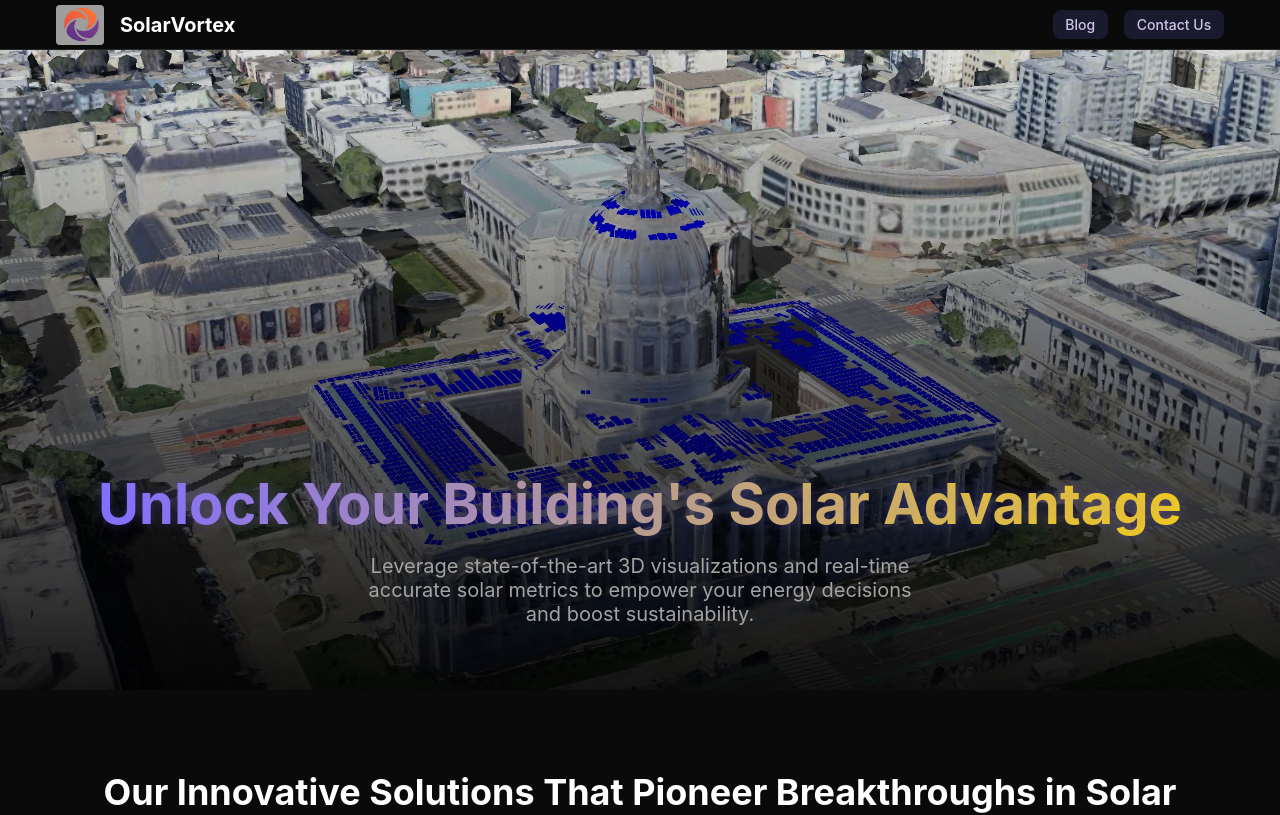
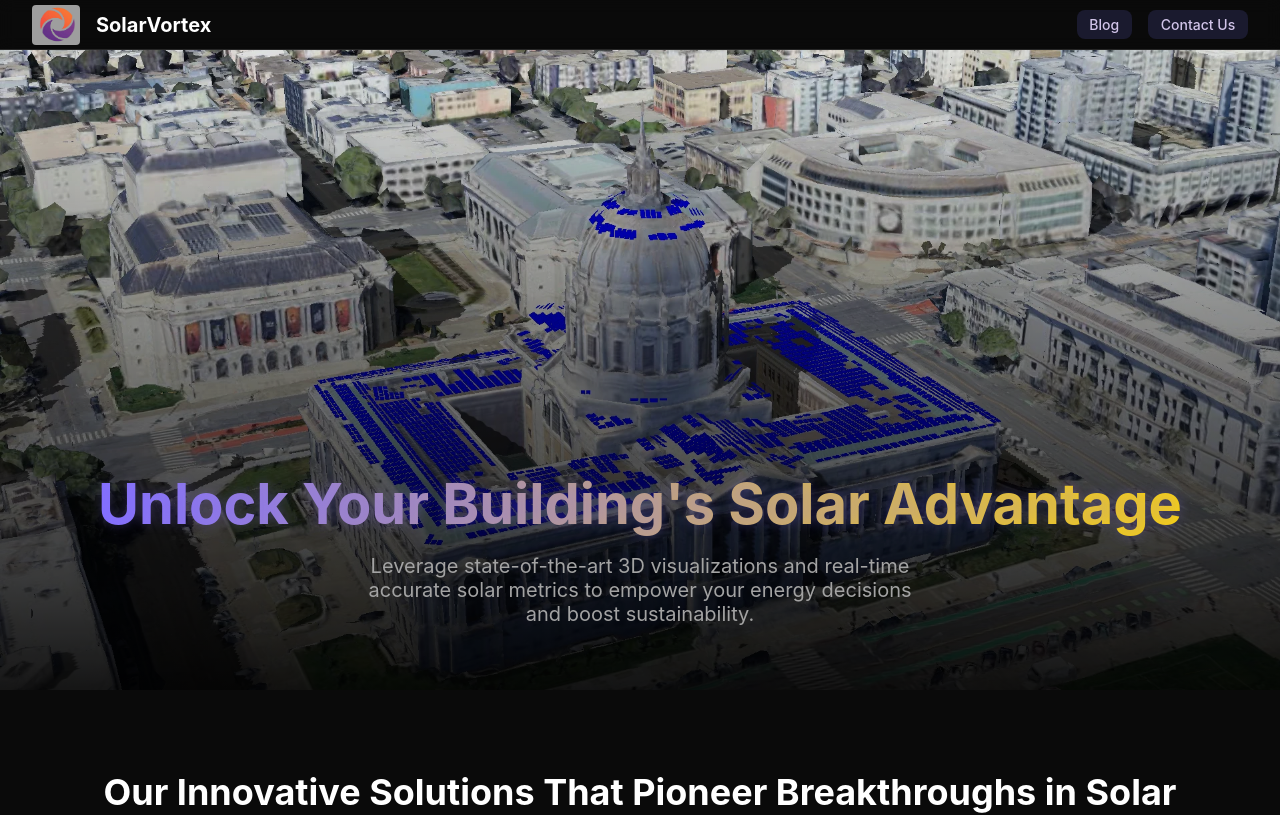
Before and after one commit to solar-vortex/solar-vortex.github.io, a React (Vite) app: page / in a window 1280 px wide. Shown: the top 815 px of the page. Built offline with nearby package versions, Linux system fonts and the light colour scheme; grey boxes are pictures that could not be loaded.

Commit message:
space removed from the ends of the navbar

```diff
--- a/src/App.css
+++ b/src/App.css
@@ -169,7 +169,7 @@ background-position: center center;
   z-index: 10;
   text-align: center;
   padding: 2rem;
-  /* max-width: 1200px; */
+  max-width: 1200px;
   margin: 0 auto;
 }
 
--- a/src/index.css
+++ b/src/index.css
@@ -44,7 +44,7 @@ body {
 }
 
 .navbar-container {
-  max-width: 1200px;
+  /* max-width: 1200px; */
   margin: 0 auto;
   padding: 1rem;
   display: flex;
```
